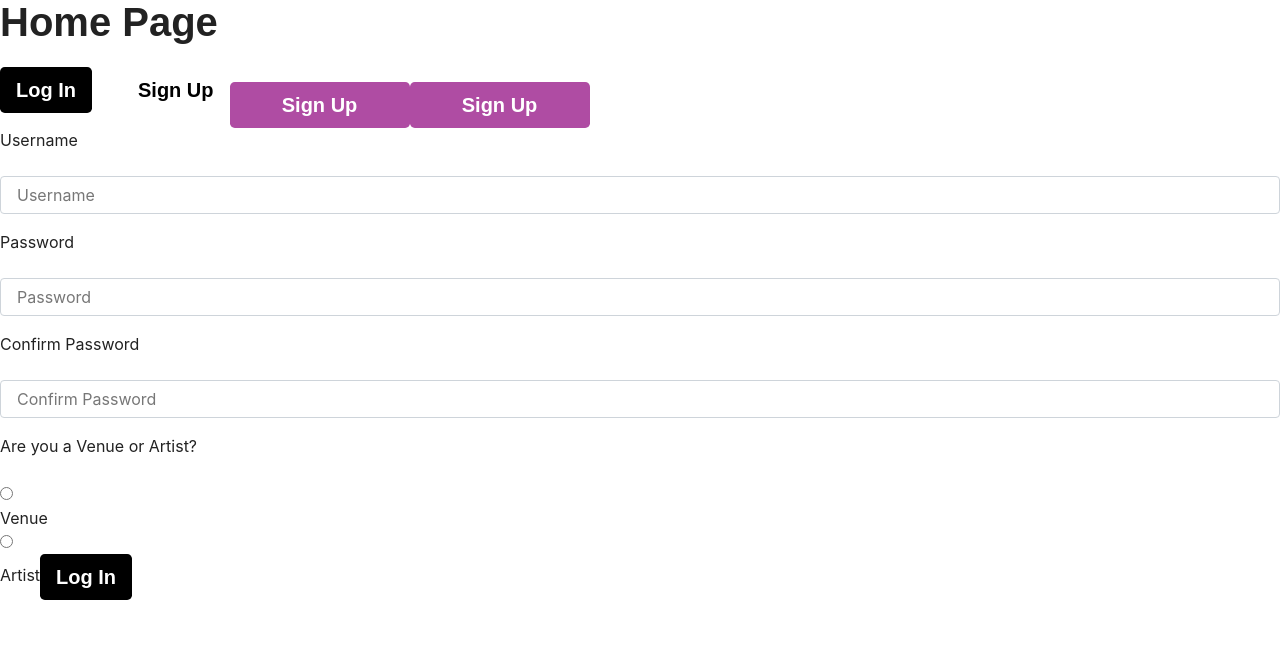
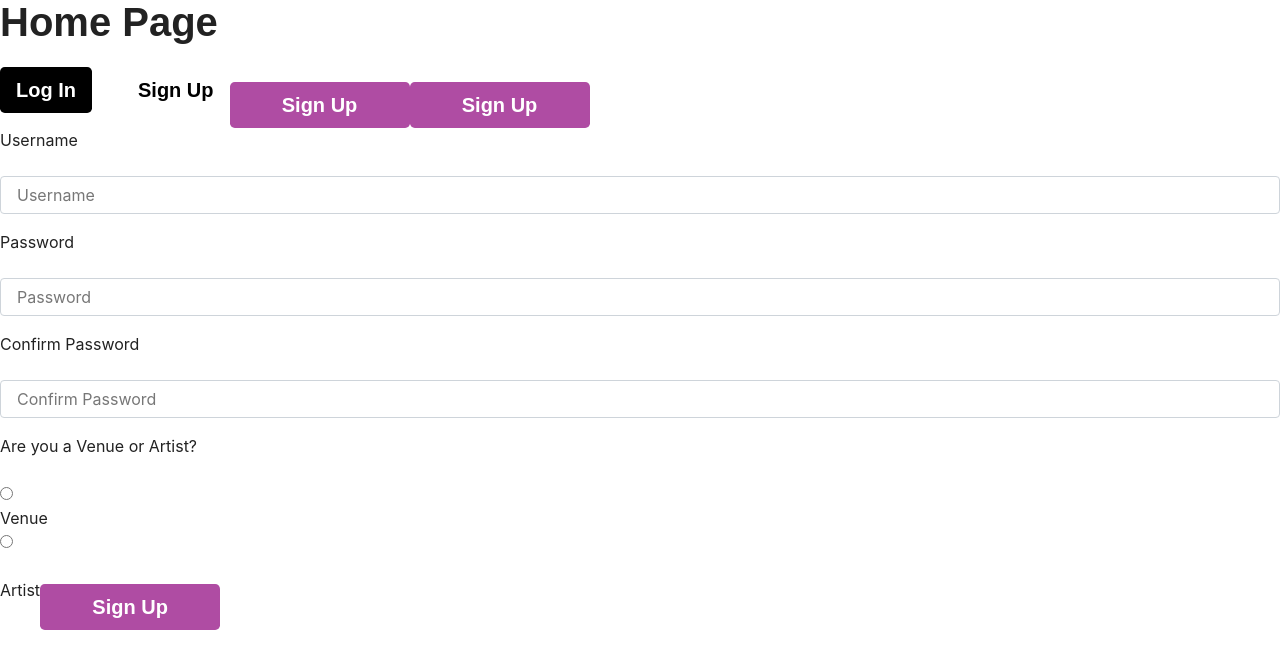
Before and after one commit to Garredondo/GigBook, a React (Create React App) app in the folder client/: page / in a window 1280 px wide. Shown: the top 668 px of the page. Built offline with nearby package versions, Linux system fonts and the light colour scheme; a web font is replaced by a local one.

Commit message:
Can sign up

```diff
--- a/client/src/pages/Home.js
+++ b/client/src/pages/Home.js
@@ -20,8 +20,9 @@ class Home extends Component {
 
   handleFormSubmit = event => {
     event.preventDefault();
-    if (this.state.username && this.state.password) {
-      API.Users.login({
+    console.log(this.state.name);
+    if (this.state.name && this.state.password) {
+      API.Users.signUp({
         name: this.state.name,
         password: this.state.password,
         role: this.state.role
@@ -83,13 +84,9 @@ class Home extends Component {
           <Radio value="venue" name="role" checked={this.state.role === "venue"} onChange={this.handleInputChange} />Venue
           <Radio value="artist" name="role" checked={this.state.role === "artist"} onChange={this.handleInputChange} />Artist
 
-          <FormButton
-          id={"login-submit"}
-          value={"Submit"}
-          className={"log-in"}
-          label={"Log In"}
-          onClick={this.handleFormSubmit}
-          />
+          <FormButton id={"signup-submit"} type={"submit"} value={"Submit"}
+          className={"sign-up-main"}
+          label={"Sign Up"} onClick={this.handleFormSubmit}/>
       </div>
     );
   }
```
